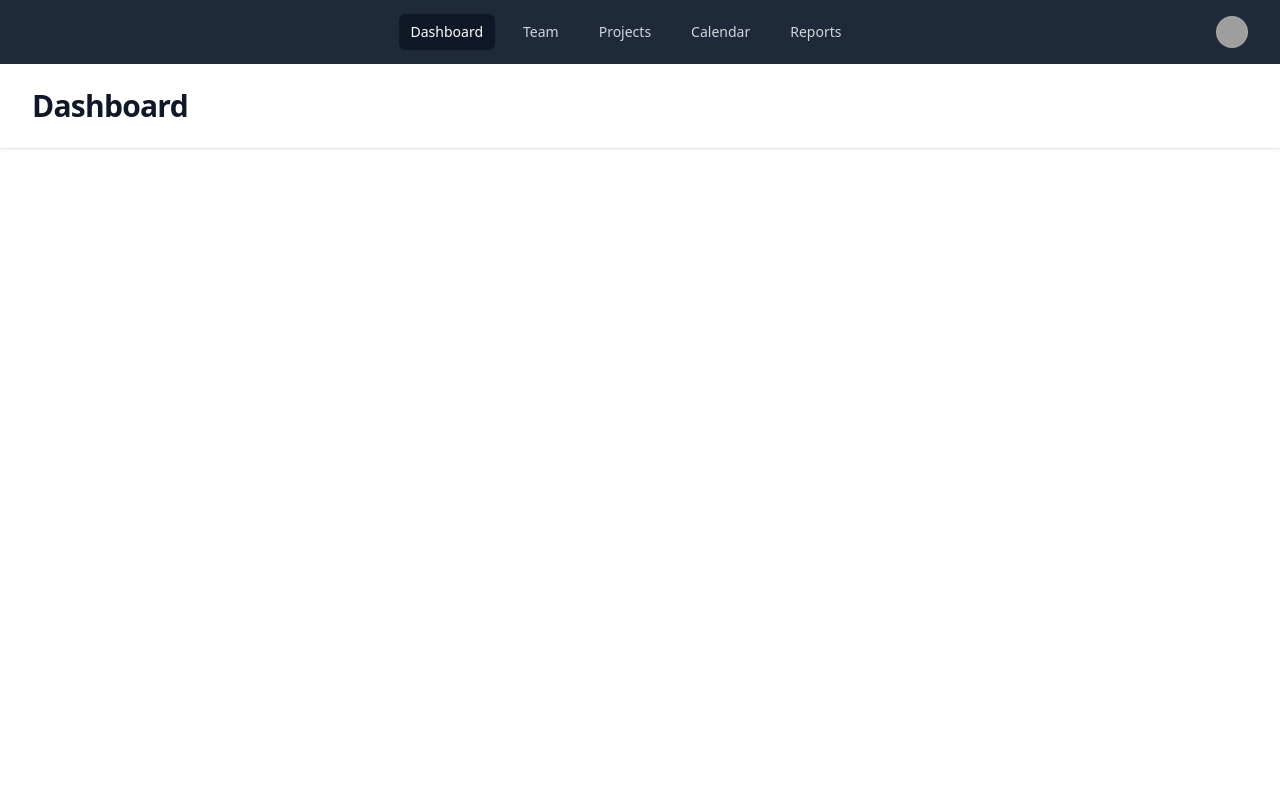
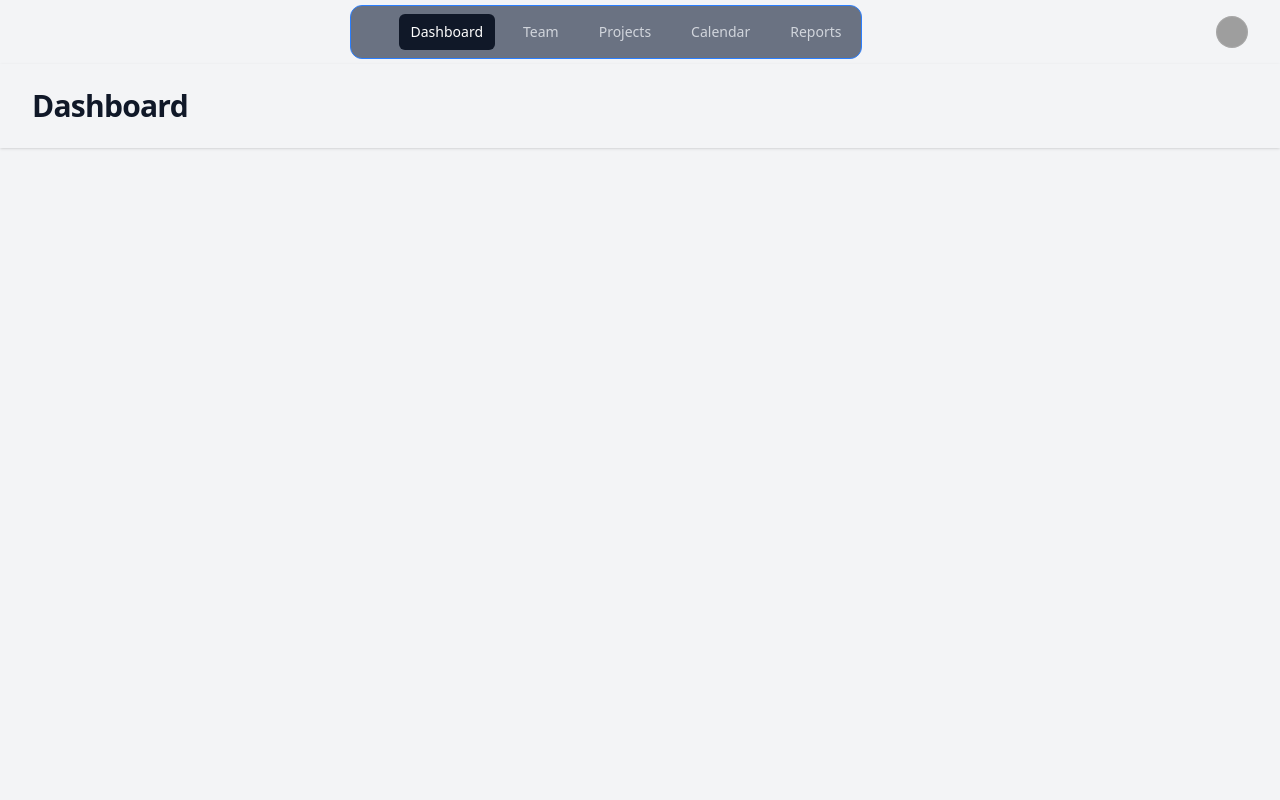
Before and after one commit to rlukawski/personal-website, a React (Vite) app: page / in a window 1280 px wide. Shown: the top 800 px of the page. Built offline with nearby package versions, Linux system fonts and the light colour scheme; grey boxes are pictures that could not be loaded.

Commit message:
Style page

```diff
--- a/src/App.tsx
+++ b/src/App.tsx
@@ -45,12 +45,12 @@ function classNames(...classes: Array<string | false | null | undefined>): strin
 export default function Example(): React.ReactElement {
   return (
     <>
-      <div className="h-screen">
-        <Disclosure as="nav" className="bg-gray-800 sticky top-0 z-50">
+      <div className="h-screen bg-gray-100">
+        <Disclosure as="nav" className="bg-transparent sticky top-0 z-50">
           <div className="mx-auto max-w-7xl px-4 sm:px-6 lg:px-8">
             <div className="flex h-16 items-center justify-between">
               <div className="flex items-center justify-center grow">
-                <div className="hidden md:block">
+                <div className="hidden md:block border border-blue-500 p-2 bg-gray-500 rounded-xl">
                   <div className="ml-10 flex items-baseline space-x-4">
                     {navigation.map((item) => (
                       <a
@@ -167,7 +167,7 @@ export default function Example(): React.ReactElement {
           </DisclosurePanel>
         </Disclosure>
 
-        <header className="relative bg-white shadow-sm" id="dashboard">
+        <header className="relative shadow-sm" id="dashboard">
           <div className="mx-auto max-w-7xl px-4 py-6 sm:px-6 lg:px-8">
             <h1 className="text-3xl font-bold tracking-tight text-gray-900">Dashboard</h1>
           </div>
@@ -175,7 +175,7 @@ export default function Example(): React.ReactElement {
         <main className="h-256">
           <div className="mx-auto max-w-7xl px-4 py-6 sm:px-6 lg:px-8">{/* Your content */}</div>
         </main>
-        <header className="relative bg-white shadow-sm" id="team">
+        <header className="relative shadow-sm" id="team">
           <div className="mx-auto max-w-7xl px-4 py-6 sm:px-6 lg:px-8">
             <h1 className="text-3xl font-bold tracking-tight text-gray-900">Team</h1>
           </div>
```
